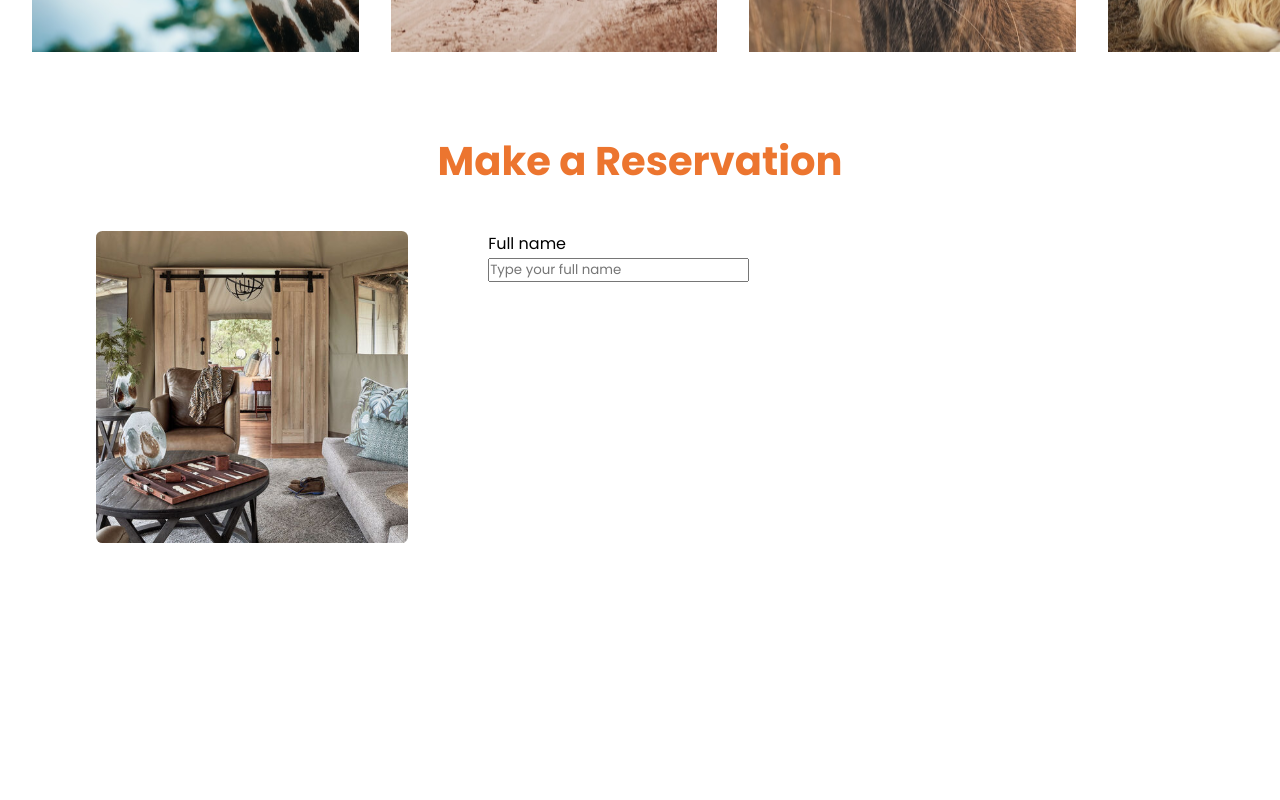
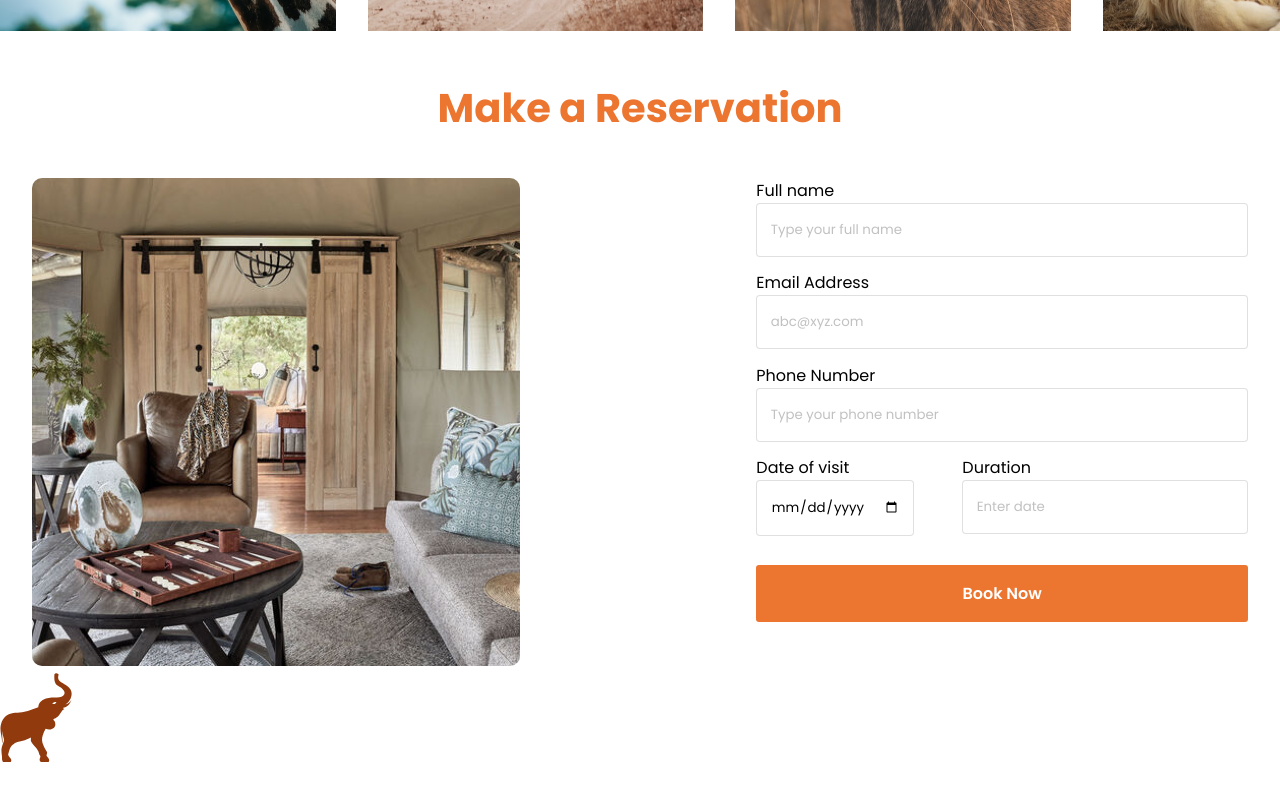
Before and after one commit to Trinity6264/Africa-Heritage, a React (Create React App) app: page / in a window 1280 px wide. Shown: the part 2460-3260 px from the top of the page. Before the commit the page ends 3010 px from the top, so only its background shows below. Built offline with nearby package versions, Linux system fonts and the light colour scheme.

Commit message:
Done with reservation page

```diff
--- /dev/null
+++ b/src/components/TextField.jsx
@@ -0,0 +1,12 @@
+import React from 'react'
+
+const TextField = ({hintText,lblText}) => {
+    return (
+        <div className="input-wrapper">
+            <label htmlFor={lblText}>{lblText}</label>
+            <input type="text" placeholder={hintText} id={lblText} />
+        </div>
+    )
+}
+
+export default TextField
--- a/src/index.css
+++ b/src/index.css
@@ -15,6 +15,8 @@
   --primary-color: rgba(236, 117, 47, 1);
   --primary-dark-color: rgba(126, 75, 37, 1);
   --light-color: rgba(255, 255, 255, 1);
+  --border-color: rgba(193, 193, 193, 0.5);
+  --hint-color: rgba(193, 193, 193, 1.0);
   --dark-color: rgba(51, 51, 51, 1);
   --light-dark-color: rgba(51, 51, 51, 0.5);
 }
--- a/src/page/Home.jsx
+++ b/src/page/Home.jsx
@@ -5,9 +5,9 @@ import '../style/home_style.css'
 
 import LandingPage from '../components/LandingPage'
 import WildLife from '../components/WildLife'
-
 import SlotPic from '../assets/slot.svg'
 import Frame1 from '../assets/frame1.svg'
+import Elephant from '../assets/elephant.svg'
 import Frame2 from '../assets/frame2.svg'
 import Frame3 from '../assets/frame3.svg'
 import Giraffe from '../assets/giraffe.svg'
@@ -16,6 +16,7 @@ import Frame5 from '../assets/frame5.svg'
 import Frame6 from '../assets/frame6.svg'
 import Frame7 from '../assets/frame7.svg'
 import ReserveCard from '../components/ReserveCard'
+import TextField from '../components/TextField'
 
 
 const Home = () => {
@@ -36,6 +37,21 @@ const Home = () => {
       content: 'The Mombo Concession is located within Moremi Game Reserve in Botswana and is arguably the best big game viewing area in all of Southern Africa. Spanning 111,000 acres in the central...',
     },
   ];
+
+  const fieldsData = [
+    {
+      hintText: 'Type your full name',
+      labelText: 'Full name',
+    },
+    {
+      hintText: 'abc@xyz.com',
+      labelText: 'Email Address',
+    },
+    {
+      hintText: 'Type your phone number',
+      labelText: 'Phone Number',
+    },
+  ]
 
   return (
     <section className='home'>
@@ -69,14 +85,24 @@ const Home = () => {
           </div>
 
           <form>
-            <div className="input-wrapper">
-              <label htmlFor="fn">Full name</label>
-              <div className="label-input">
-                <input type="text" placeholder='Type your full name' id='fn' />
+            {fieldsData.map(({ hintText, labelText }) => {
+              return <TextField hintText={hintText} lblText={labelText} key={labelText} />
+            })}
+            <div className="date-wrapper">
+              <div className="input-wrapper">
+                <label htmlFor='date'>Date of visit</label>
+                <input type="date" id='date' />
+              </div>
+              <div className="input-wrapper">
+                <label htmlFor='dur'>Duration</label>
+                <input type="text" id='dur' placeholder='Enter date' />
               </div>
             </div>
+            <a href="#"> Book Now</a>
           </form>
-
+        </div>
+        <div className="elephant-logo-wrapper">
+          <img src={Elephant} alt="Elephant logo" />
         </div>
       </div>
     </section>
--- a/src/style/home_style.css
+++ b/src/style/home_style.css
@@ -138,7 +138,7 @@
 }
 
 /* Reserve */
-.reserve{
+.reserve {
   /* height: 100vh; */
   width: 100%;
   padding-bottom: 1em;
@@ -147,21 +147,21 @@
 
 /* Reserve */
 
-.slot-logo-wrapper{
+.slot-logo-wrapper {
   display: flex;
   justify-content: flex-end;
 }
 
-.slot-logo-wrapper img{
+.slot-logo-wrapper img {
   width: 5em;
 }
-.reserve h1{
+.reserve h1 {
   text-align: center;
   font-size: 2.5em;
   color: var(--light-color);
   margin-bottom: 1em;
 }
-.reserve .reserve-card-wrapper{
+.reserve .reserve-card-wrapper {
   width: 80%;
   margin: 0 auto;
   display: flex;
@@ -170,49 +170,89 @@
   gap: 3em;
 }
 
-.reserve-card-wrapper .reserve-card{
+.reserve-card-wrapper .reserve-card {
   width: 100%;
   display: flex;
   flex-direction: column;
 }
 
-.reserve-card-wrapper .reserve-card p{
+.reserve-card-wrapper .reserve-card p {
   color: var(--light-color);
 }
 
-.reserve-card-wrapper .reserve-card .see-more{
+.reserve-card-wrapper .reserve-card .see-more {
   color: var(--primary-color);
   cursor: pointer;
 }
 
 /* reserve-2 */
-.reserve-2{
+.reserve-2 {
   width: 100%;
-    height: 100vh;
-
+  padding-bottom: 3em;
 }
 
-.reserve-2 .reserve-2-imgs-wrapper{
+.reserve-2 .reserve-2-imgs-wrapper {
   display: flex;
   gap: 2em;
-    padding: 2em 0;
-    margin-left: 2em;
 }
 
-.reserve-2 h1{
+.reserve-2 h1 {
   text-align: center;
   font-size: 2.5em;
   color: var(--primary-color);
   margin: 1em 0;
 }
 
-.reserve-2 .reserve-form{
+.reserve-2 .reserve-form {
   display: flex;
-    width: 85%;
+  width: 95%;
+  justify-content: space-between;
   margin: 0 auto;
-    gap: 5em;
+  gap: 2em;
 }
 
-.reserve-2 .reserve-form form {
+
+
+.reserve-2 .reserve-form form .input-wrapper {
+  display: flex;
+  flex-direction: column;
+}
+
+.reserve-2 .reserve-form form .input-wrapper input {
+  border: 1px solid var(--border-color);
   width: 100%;
+  border-radius: 4px;
+  padding: 1.2em 1em;
+  margin-bottom: 1em;
 }
+
+.reserve-2 .reserve-form form .input-wrapper input::placeholder {
+  color: var(--hint-color);
+}
+
+.date-wrapper {
+  display: flex;
+  gap: 3em;
+}
+
+.reserve-2 .reserve-form form a{
+  width: 100%;
+  margin-top: 1em;
+  border-radius: 3px;
+  padding: 1em;
+  display: block;
+  background-color: var(--primary-color);
+  text-align: center;
+  color: var(--light-color);
+  font-weight: 600;
+  transition: all 300ms ease;
+}
+
+.reserve-2 .reserve-form form a:hover{
+  background-color: var(--primary-dark-color);
+}
+
+
+.elephant-logo-wrapper{
+  width: 4.5em;
+}
```
Lines whose indentation alone changed are shown as unchanged.
